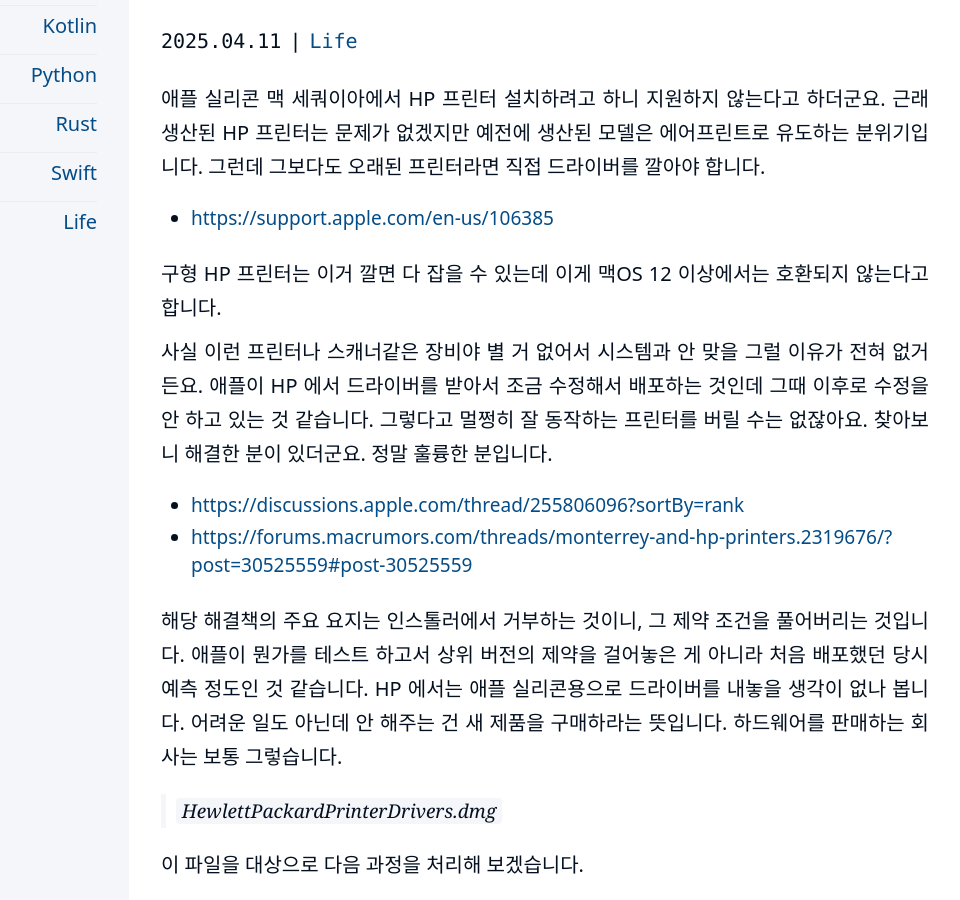
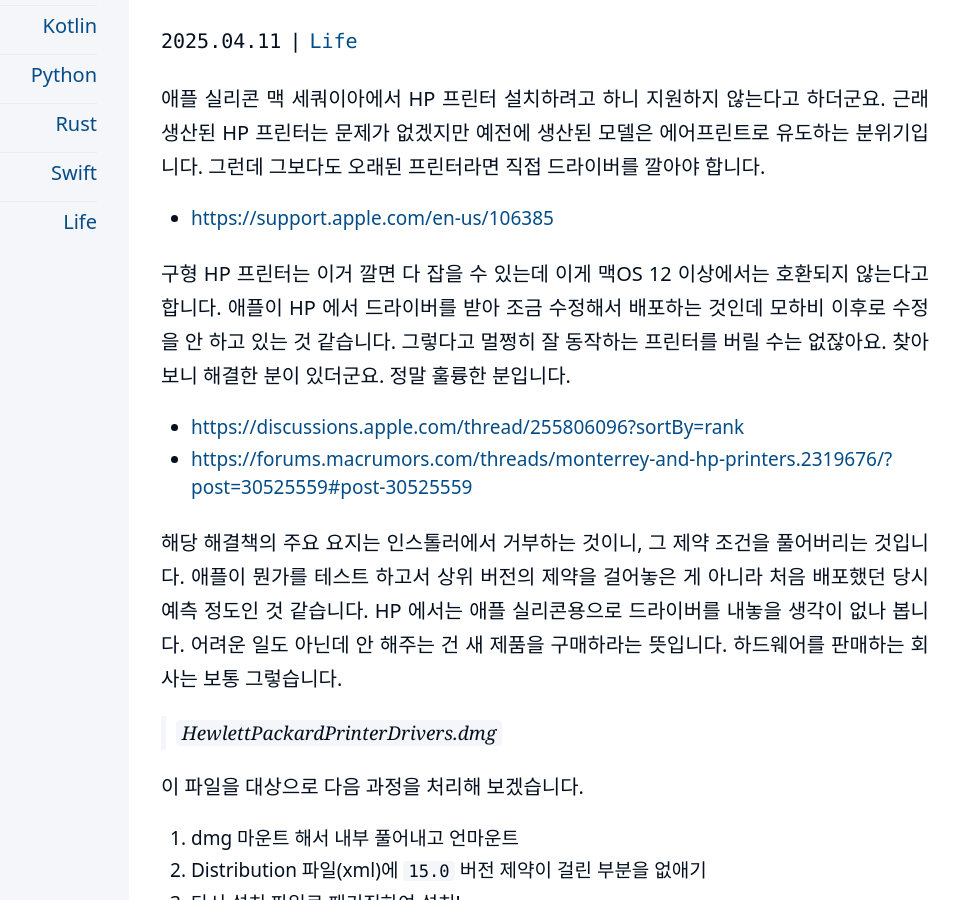
Before and after one commit to kiroshin/kiroshin.github.io, a Jekyll site: the page built from _posts/2025-04-11-hp-printer-mac-sequoia.md, in a window 1280 px wide and 900 px high, scrolled down 548 px. Shown: the whole window, without its empty margins (191-1151 px from the left). Built offline with Jekyll 4.4.1, drawn with Linux system fonts in a browser that asks for light colours.

Commit message:
Update 2025-04-11-hp-printer-mac-sequoia.md

```diff
--- a/_posts/2025-04-11-hp-printer-mac-sequoia.md
+++ b/_posts/2025-04-11-hp-printer-mac-sequoia.md
@@ -12,9 +12,7 @@
 
 * <https://support.apple.com/en-us/106385>
 
-구형 HP 프린터는 이거 깔면 다 잡을 수 있는데 이게 맥OS 12 이상에서는 호환되지 않는다고 합니다.
-
-사실 이런 프린터나 스캐너같은 장비야 별 거 없어서 시스템과 안 맞을 그럴 이유가 전혀 없거든요. 애플이 HP 에서 드라이버를 받아서 조금 수정해서 배포하는 것인데 그때 이후로 수정을 안 하고 있는 것 같습니다. 그렇다고 멀쩡히 잘 동작하는 프린터를 버릴 수는 없잖아요. 찾아보니 해결한 분이 있더군요. 정말 훌륭한 분입니다.
+구형 HP 프린터는 이거 깔면 다 잡을 수 있는데 이게 맥OS 12 이상에서는 호환되지 않는다고 합니다. 애플이 HP 에서 드라이버를 받아 조금 수정해서 배포하는 것인데 모하비 이후로 수정을 안 하고 있는 것 같습니다. 그렇다고 멀쩡히 잘 동작하는 프린터를 버릴 수는 없잖아요. 찾아보니 해결한 분이 있더군요. 정말 훌륭한 분입니다.
 
 * <https://discussions.apple.com/thread/255806096?sortBy=rank>
 * <https://forums.macrumors.com/threads/monterrey-and-hp-printers.2319676/?post=30525559#post-30525559>
```
